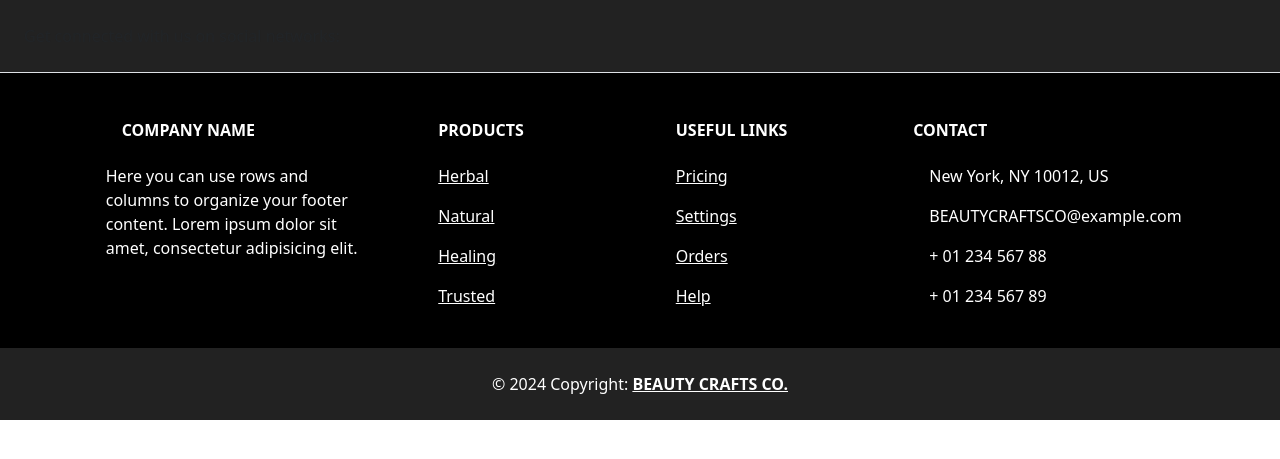
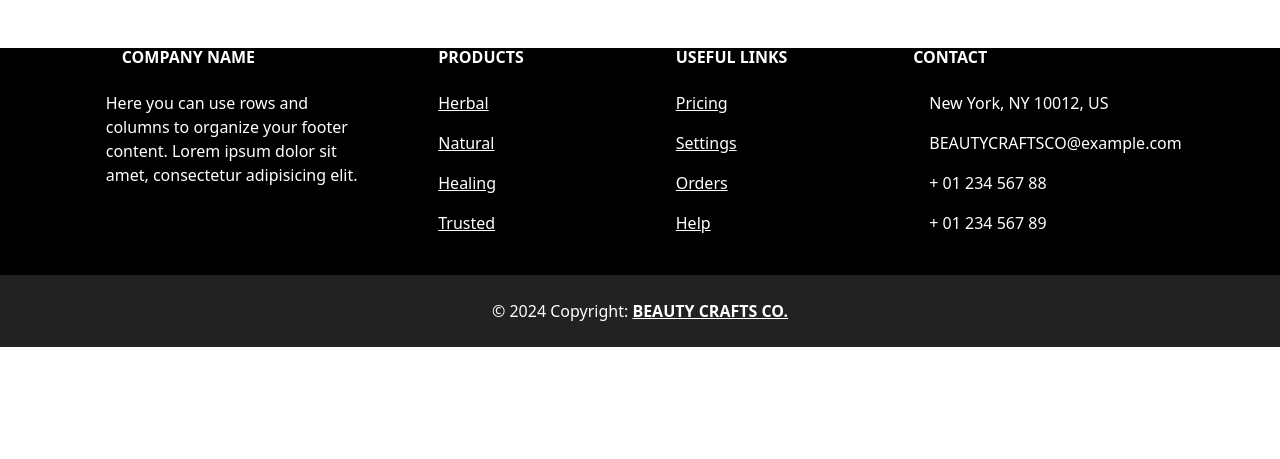
Before and after one commit to Hammad-10/ShopHere, a PHP site: page /views/footer.html in a window 1280 px wide. Shown: the top 459 px of the page. Run offline with PHP 8.4, Linux system fonts and the light colour scheme.

Commit message:
updated footer

```diff
--- a/css/footer.css
+++ b/css/footer.css
@@ -16,6 +16,7 @@
 .main
 
 {
+    margin-top: 5px;
     color : white;
 }
 
--- a/views/footer.html
+++ b/views/footer.html
@@ -25,39 +25,7 @@
 <body>
   <!-- Footer -->
   <footer class="footer-dark text-center text-lg-start text-muted">
-      <!-- Section: Social media -->
-      <section class="d-flex justify-content-center justify-content-lg-between p-4 border-bottom">
-        <!-- Left -->
-        <div class="me-5 d-none d-lg-block">
-          <span>Get connected with us on social networks:</span>
-        </div>
-        <!-- Left -->
-
-        <!-- Right -->
-        <div>
-          <a href="#" class="me-4 text-reset">
-            <i class="fab fa-facebook-f"></i>
-          </a>
-          <a href="#" class="me-4 text-reset">
-            <i class="fab fa-twitter"></i>
-          </a>
-          <a href="#" class="me-4 text-reset">
-            <i class="fab fa-google"></i>
-          </a>
-          <a href="#" class="me-4 text-reset">
-            <i class="fab fa-instagram"></i>
-          </a>
-          <a href="#" class="me-4 text-reset">
-            <i class="fab fa-linkedin"></i>
-          </a>
-          <a href="#" class="me-4 text-reset">
-            <i class="fab fa-github"></i>
-          </a>
-        </div>
-        <!-- Right -->
-      </section>
-      <!-- Section: Social media -->
-
+      <!-- Section: Social media --
       <!-- Section: Links  -->
       <section class="main">
         <div class="container text-center text-md-start mt-5">
```
